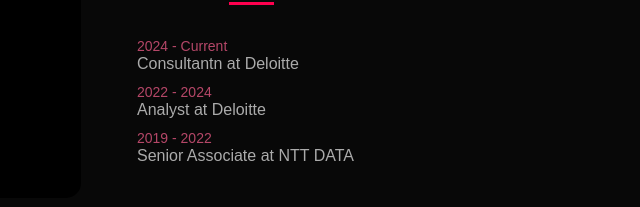
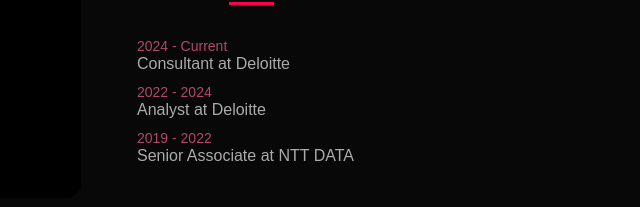
Before and after one commit to ashahyder/FrontEnd_Projects, a plain HTML site: page Portfolio/index.html in a window 1280 px wide. Both pictures are taken after a click on the element "Experience". Shown: the part 1192-1399 px from the top of the page, 503-1143 px from the left. Drawn offline with Linux system fonts and the light colour scheme.

Commit message:
Update index.html in portfolio

```diff
--- a/Portfolio/index.html
+++ b/Portfolio/index.html
@@ -55,7 +55,7 @@
                     </div>
                     <div class="tab-contents" id="experience">
                         <ul>
-                            <li><span>2024 - Current</span><br>Consultantn at Deloitte</li>
+                            <li><span>2024 - Current</span><br>Consultant at Deloitte</li>
                             <li><span>2022 - 2024</span><br>Analyst at Deloitte</li>
                             <li><span>2019 - 2022</span><br>Senior Associate at NTT DATA</li>
                         </ul>
```
